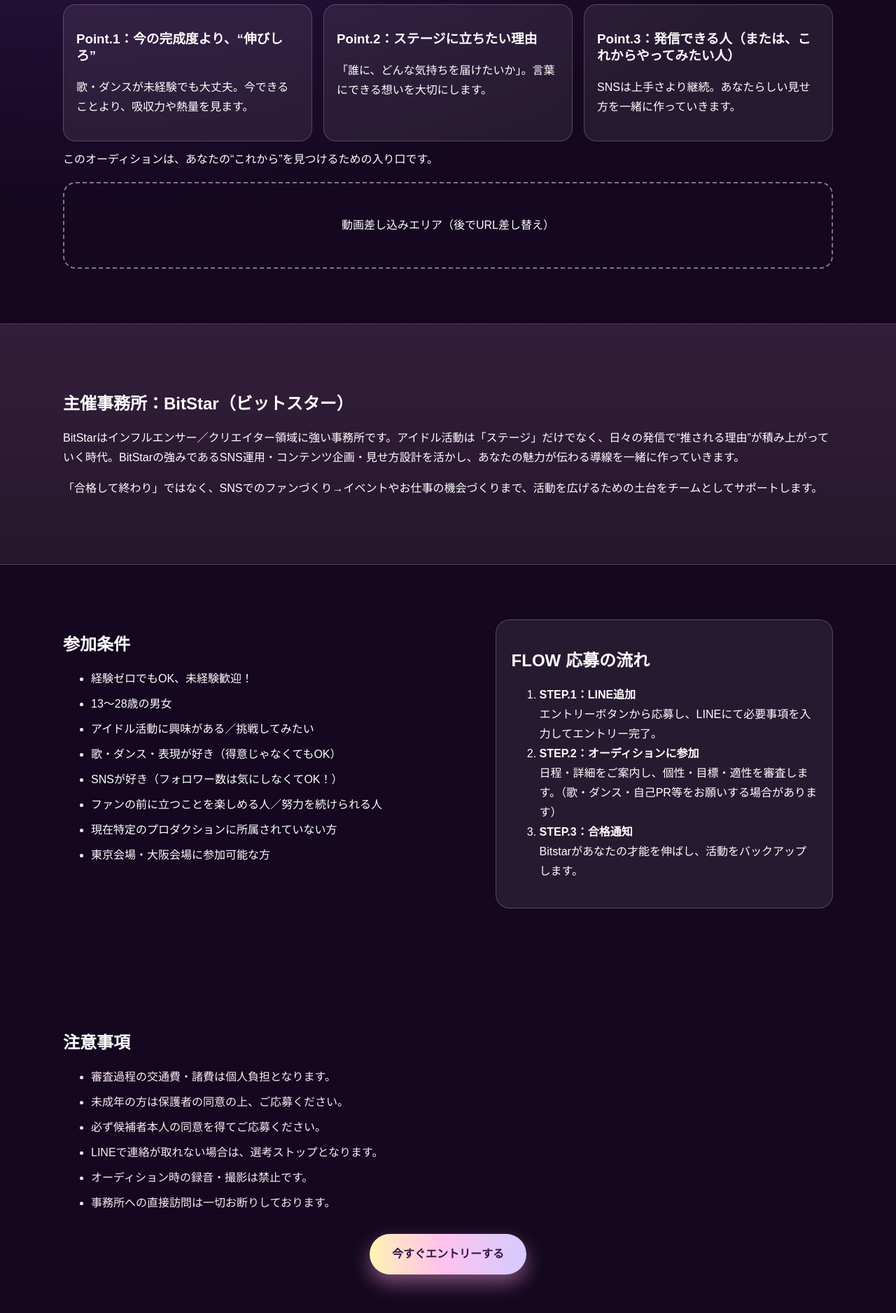
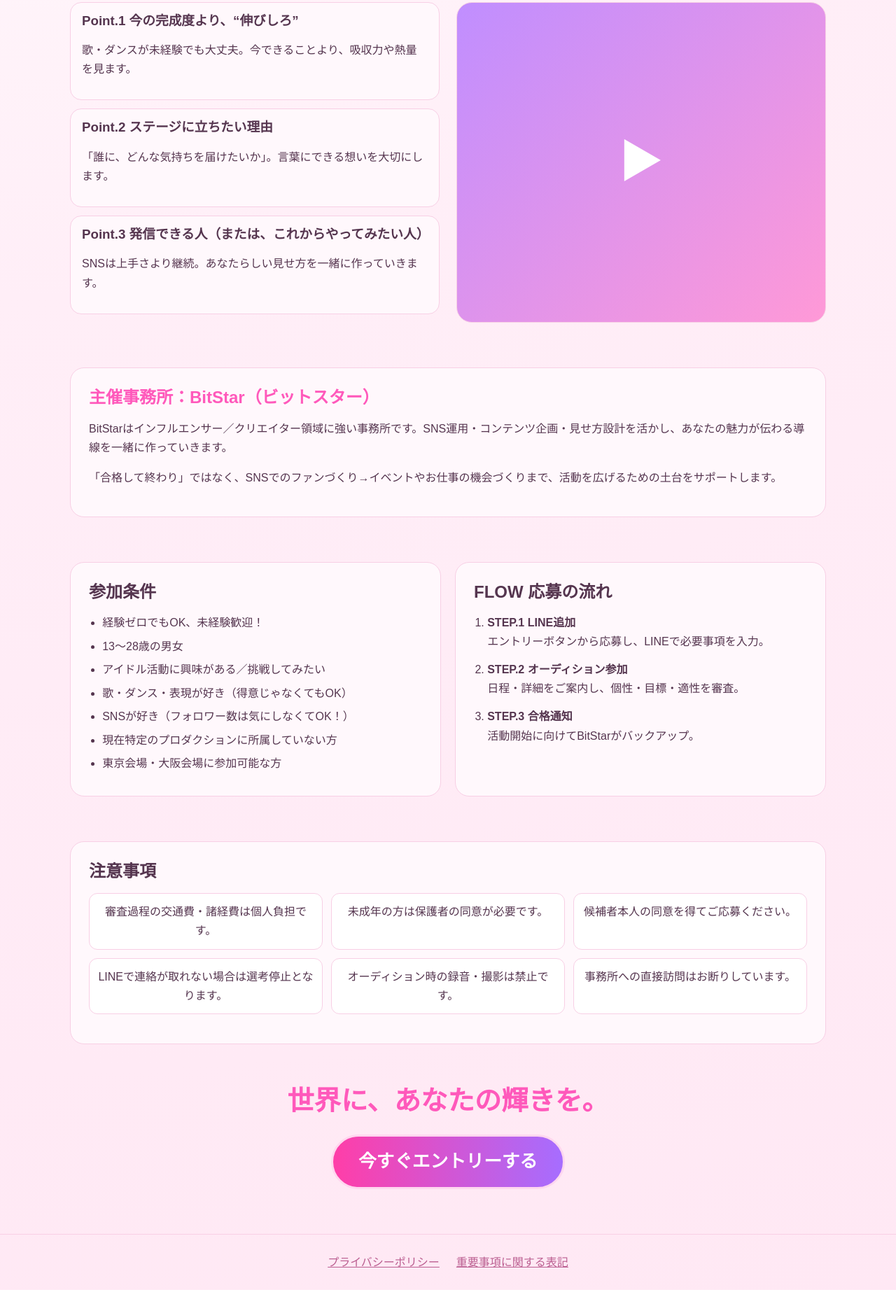
Before and after one commit to ashi40041052-eng/test, a plain HTML site: page index.html in a window 1280 px wide. Shown: the part 921-2797 px from the top of the page at 70% size. After the commit the page ends 2764 px from the top, so only its background shows below. Drawn offline with Linux system fonts and the light colour scheme.

Commit message:
Recreate idol audition landing page design

```diff
--- a/index.html
+++ b/index.html
@@ -9,70 +9,82 @@
 </head>
 <body>
   <header class="hero">
-    <div class="hero-bg-orb orb-1"></div><div class="hero-bg-orb orb-2"></div>
+    <div class="hero-overlay"></div>
     <div class="container hero-inner">
       <div class="hero-copy">
-        <p class="eyebrow">BITSTAR IDOL AUDITION 2026</p>
         <h1>なりたい自分に、<br>会いにいこう。</h1>
-        <p class="alt-copy">恋みたいな日々、はじめよう。<br>恋みたいな夢を、はじめよう。<br>一度きりの人生。あなたは何を選ぶ？</p>
-        <p class="note">13～28歳対象／参加費無料／応募者全員面談／経験不問</p>
+        <p class="sub">アイドルオーディション</p>
+        <ul class="hero-badges">
+          <li>13〜28歳対象</li>
+          <li>参加費無料</li>
+          <li>応募者全員面談</li>
+          <li>経験不問</li>
+        </ul>
         <a class="cta" href="#entry">今すぐエントリーする</a>
       </div>
-      <div class="hero-visual" aria-label="アイドルイメージ">
-        <div class="photo photo-main">メインビジュアル差し替え</div>
-        <div class="photo photo-sub">サブビジュアル差し替え</div>
-      </div>
+      <div class="hero-image" aria-label="ライブ風ビジュアル"></div>
     </div>
   </header>
 
   <main>
-    <section class="section container">
+    <section class="section container about">
+      <p class="about-kicker">ABOUT</p>
       <h2>このオーディションで見ていること</h2>
       <p class="lead">うまいかどうか、よりも「光るもの」を見たい。</p>
-      <div class="cards">
-        <article class="card"><h3>Point.1：今の完成度より、“伸びしろ”</h3><p>歌・ダンスが未経験でも大丈夫。今できることより、吸収力や熱量を見ます。</p></article>
-        <article class="card"><h3>Point.2：ステージに立ちたい理由</h3><p>「誰に、どんな気持ちを届けたいか」。言葉にできる想いを大切にします。</p></article>
-        <article class="card"><h3>Point.3：発信できる人（または、これからやってみたい人）</h3><p>SNSは上手さより継続。あなたらしい見せ方を一緒に作っていきます。</p></article>
-      </div>
-      <p class="closing">このオーディションは、あなたの“これから”を見つけるための入り口です。</p>
-      <div class="video-placeholder">動画差し込みエリア（後でURL差し替え）</div>
-    </section>
-
-    <section class="section band">
-      <div class="container">
-        <h2>主催事務所：BitStar（ビットスター）</h2>
-        <p>BitStarはインフルエンサー／クリエイター領域に強い事務所です。アイドル活動は「ステージ」だけでなく、日々の発信で“推される理由”が積み上がっていく時代。BitStarの強みであるSNS運用・コンテンツ企画・見せ方設計を活かし、あなたの魅力が伝わる導線を一緒に作っていきます。</p>
-        <p>「合格して終わり」ではなく、SNSでのファンづくり→イベントやお仕事の機会づくりまで、活動を広げるための土台をチームとしてサポートします。</p>
+      <div class="about-grid">
+        <div>
+          <article class="point"><h3>Point.1 今の完成度より、“伸びしろ”</h3><p>歌・ダンスが未経験でも大丈夫。今できることより、吸収力や熱量を見ます。</p></article>
+          <article class="point"><h3>Point.2 ステージに立ちたい理由</h3><p>「誰に、どんな気持ちを届けたいか」。言葉にできる想いを大切にします。</p></article>
+          <article class="point"><h3>Point.3 発信できる人（または、これからやってみたい人）</h3><p>SNSは上手さより継続。あなたらしい見せ方を一緒に作っていきます。</p></article>
+        </div>
+        <div class="video-card">▶</div>
       </div>
     </section>
 
-    <section class="section container two-col">
-      <div>
+    <section class="section container panel organizer">
+      <h2>主催事務所：BitStar（ビットスター）</h2>
+      <p>BitStarはインフルエンサー／クリエイター領域に強い事務所です。SNS運用・コンテンツ企画・見せ方設計を活かし、あなたの魅力が伝わる導線を一緒に作っていきます。</p>
+      <p>「合格して終わり」ではなく、SNSでのファンづくり→イベントやお仕事の機会づくりまで、活動を広げるための土台をサポートします。</p>
+    </section>
+
+    <section class="section container info-grid">
+      <div class="panel">
         <h2>参加条件</h2>
         <ul class="list">
-          <li>経験ゼロでもOK、未経験歓迎！</li><li>13～28歳の男女</li><li>アイドル活動に興味がある／挑戦してみたい</li>
-          <li>歌・ダンス・表現が好き（得意じゃなくてもOK）</li><li>SNSが好き（フォロワー数は気にしなくてOK！）</li>
-          <li>ファンの前に立つことを楽しめる人／努力を続けられる人</li><li>現在特定のプロダクションに所属されていない方</li><li>東京会場・大阪会場に参加可能な方</li>
+          <li>経験ゼロでもOK、未経験歓迎！</li>
+          <li>13〜28歳の男女</li>
+          <li>アイドル活動に興味がある／挑戦してみたい</li>
+          <li>歌・ダンス・表現が好き（得意じゃなくてもOK）</li>
+          <li>SNSが好き（フォロワー数は気にしなくてOK！）</li>
+          <li>現在特定のプロダクションに所属していない方</li>
+          <li>東京会場・大阪会場に参加可能な方</li>
         </ul>
       </div>
-      <div class="soft-panel">
+      <div class="panel flow">
         <h2>FLOW 応募の流れ</h2>
         <ol>
-          <li><strong>STEP.1：LINE追加</strong><br>エントリーボタンから応募し、LINEにて必要事項を入力してエントリー完了。</li>
-          <li><strong>STEP.2：オーディションに参加</strong><br>日程・詳細をご案内し、個性・目標・適性を審査します。（歌・ダンス・自己PR等をお願いする場合があります）</li>
-          <li><strong>STEP.3：合格通知</strong><br>Bitstarがあなたの才能を伸ばし、活動をバックアップします。</li>
+          <li><strong>STEP.1 LINE追加</strong><br>エントリーボタンから応募し、LINEで必要事項を入力。</li>
+          <li><strong>STEP.2 オーディション参加</strong><br>日程・詳細をご案内し、個性・目標・適性を審査。</li>
+          <li><strong>STEP.3 合格通知</strong><br>活動開始に向けてBitStarがバックアップ。</li>
         </ol>
       </div>
     </section>
 
-    <section class="section container">
+    <section class="section container panel">
       <h2>注意事項</h2>
-      <ul class="list caution">
-        <li>審査過程の交通費・諸費は個人負担となります。</li><li>未成年の方は保護者の同意の上、ご応募ください。</li>
-        <li>必ず候補者本人の同意を得てご応募ください。</li><li>LINEで連絡が取れない場合は、選考ストップとなります。</li>
-        <li>オーディション時の録音・撮影は禁止です。</li><li>事務所への直接訪問は一切お断りしております。</li>
+      <ul class="caution-grid">
+        <li>審査過程の交通費・諸経費は個人負担です。</li>
+        <li>未成年の方は保護者の同意が必要です。</li>
+        <li>候補者本人の同意を得てご応募ください。</li>
+        <li>LINEで連絡が取れない場合は選考停止となります。</li>
+        <li>オーディション時の録音・撮影は禁止です。</li>
+        <li>事務所への直接訪問はお断りしています。</li>
       </ul>
-      <div id="entry" class="entry-box"><a class="cta" href="https://lin.ee/xxxxxxxx" target="_blank" rel="noopener">今すぐエントリーする</a></div>
+    </section>
+
+    <section id="entry" class="entry container">
+      <p>世界に、あなたの輝きを。</p>
+      <a class="cta" href="https://lin.ee/xxxxxxxx" target="_blank" rel="noopener">今すぐエントリーする</a>
     </section>
   </main>
 
--- a/styles.css
+++ b/styles.css
@@ -1,15 +1,81 @@
-:root{--bg:#14071f;--ink:#fff;--pink:#ff5bc8;--violet:#8d6bff;--gold:#ffe8bf;--panel:rgba(255,255,255,.08)}
-*{box-sizing:border-box}body{margin:0;font-family:"Hiragino Kaku Gothic ProN","Yu Gothic",sans-serif;color:var(--ink);background:radial-gradient(circle at 10% -10%,#5a2c89 0%,#14071f 45%),#14071f;line-height:1.75}
-.container{width:min(1100px,92%);margin:auto}.section{padding:78px 0}h1,h2,h3{line-height:1.3}
-.hero{position:relative;overflow:hidden;padding:36px 0 70px;background:linear-gradient(140deg,#2b104b,#3d1b6b 38%,#64287d 68%,#9a54c8)}
-.hero-inner{display:grid;grid-template-columns:1fr 1fr;gap:34px;align-items:center}.eyebrow{letter-spacing:.2em;font-size:.86rem;color:#fbd8ff}.hero h1{font-size:clamp(2.2rem,5vw,4.4rem);margin:.2em 0 .3em;text-shadow:0 10px 30px rgba(0,0,0,.35)}.alt-copy{margin:0 0 14px}.note{font-size:.95rem;color:#fff8ff}
-.hero-bg-orb{position:absolute;border-radius:50%;filter:blur(4px);opacity:.55}.orb-1{width:320px;height:320px;background:#ffc0ef;top:-80px;right:8%}.orb-2{width:280px;height:280px;background:#ffe1a8;bottom:20px;left:-100px}
-.hero-visual{position:relative;min-height:620px}.photo{position:absolute;border-radius:30px;border:2px solid rgba(255,255,255,.35);box-shadow:0 25px 50px rgba(14,0,25,.45);display:grid;place-items:center;font-weight:700}
-.photo-main{inset:0 40px 60px 0;background:radial-gradient(circle at 45% 25%,#ffeaff,#dab6ff 45%,#b57cff)}.photo-sub{width:52%;height:46%;right:0;bottom:0;background:radial-gradient(circle at 20% 20%,#fff4e0,#ffd8b8 50%,#f0a9ff)}
-.cta{display:inline-block;text-decoration:none;color:#301246;background:linear-gradient(90deg,#fff3b3,#ffc2ec 45%,#d4cbff);padding:15px 32px;border-radius:999px;font-weight:900;box-shadow:0 12px 28px rgba(255,170,233,.45)}
-.lead{font-size:1.18rem;color:#ffe7f7}.cards{display:grid;grid-template-columns:repeat(3,minmax(0,1fr));gap:16px}.card{background:var(--panel);border:1px solid rgba(255,255,255,.2);border-radius:18px;padding:18px;backdrop-filter:blur(5px)}
-.video-placeholder{margin-top:18px;padding:46px;border:2px dashed rgba(255,255,255,.45);border-radius:18px;text-align:center}.closing{margin-top:12px}
-.band{background:linear-gradient(180deg,rgba(255,180,244,.13),rgba(255,230,188,.08));border-top:1px solid rgba(255,255,255,.15);border-bottom:1px solid rgba(255,255,255,.15)}
-.two-col{display:grid;grid-template-columns:1.1fr .9fr;gap:28px}.soft-panel{background:var(--panel);border:1px solid rgba(255,255,255,.2);border-radius:20px;padding:22px}.list li{margin:8px 0}.caution li{color:#ffe9f4}
-.entry-box{text-align:center;margin-top:30px}.footer{padding:28px 12px;text-align:center;border-top:1px solid rgba(255,255,255,.15)}.footer a{color:#f6e8ff;margin:0 14px}
-@media (max-width:900px){.hero-inner,.two-col{grid-template-columns:1fr}.hero-visual{min-height:500px}.cards{grid-template-columns:1fr}}
+:root {
+  --bg: #ffeef7;
+  --panel: #fff8fc;
+  --ink: #55354f;
+  --pink: #ff59bb;
+  --pink-strong: #ff3ea8;
+  --violet: #a66dff;
+  --line: #f8cfe5;
+}
+* { box-sizing: border-box; }
+body {
+  margin: 0;
+  font-family: "Hiragino Kaku Gothic ProN", "Yu Gothic", sans-serif;
+  color: var(--ink);
+  background: radial-gradient(circle at 10% 0%, #fff 0, #ffeef7 45%, #ffe8f4 100%);
+  line-height: 1.7;
+}
+.container { width: min(1080px, 92%); margin: auto; }
+.section { padding: 64px 0; }
+h1, h2, h3 { line-height: 1.3; margin: 0 0 .6em; }
+
+.hero {
+  position: relative;
+  overflow: hidden;
+  background: linear-gradient(135deg, #ff9cd6 0%, #ff78c8 35%, #be88ff 100%);
+  color: #fff;
+}
+.hero-overlay {
+  position: absolute; inset: 0;
+  background: radial-gradient(circle at 80% 20%, rgba(255,255,255,.45), transparent 40%), radial-gradient(circle at 20% 10%, rgba(255,255,255,.3), transparent 32%);
+}
+.hero-inner { position: relative; padding: 52px 0; display: grid; grid-template-columns: 1fr .9fr; gap: 24px; align-items: center; }
+.hero h1 { font-size: clamp(2.2rem, 6vw, 4.8rem); text-shadow: 0 10px 22px rgba(126, 36, 97, .4); }
+.sub { font-size: clamp(1.1rem, 2vw, 2rem); font-weight: 700; margin-bottom: 14px; }
+.hero-badges { display: flex; flex-wrap: wrap; gap: 10px; padding: 0; margin: 0 0 22px; list-style: none; }
+.hero-badges li { background: rgba(255,255,255,.9); color: #f947af; border-radius: 999px; padding: 8px 14px; font-weight: 700; font-size: .9rem; }
+.hero-image { min-height: 430px; border-radius: 28px; border: 2px solid rgba(255,255,255,.55); background: radial-gradient(circle at 30% 20%, #ffdff2, #ffc3e9 35%, #be95ff); box-shadow: 0 18px 40px rgba(126, 36, 97, .35); }
+
+.cta {
+  display: inline-block;
+  text-decoration: none;
+  color: #fff;
+  background: linear-gradient(90deg, var(--pink-strong), var(--violet));
+  border: 3px solid #ffd7ef;
+  border-radius: 999px;
+  padding: 14px 36px;
+  font-weight: 800;
+  font-size: clamp(1.05rem, 2vw, 1.7rem);
+}
+
+.about { text-align: center; }
+.about-kicker { letter-spacing: .12em; color: #e9bdd5; font-size: clamp(2.2rem, 6vw, 3.8rem); margin: 0; font-weight: 800; }
+.lead { font-size: 1.25rem; }
+.about-grid { margin-top: 24px; display: grid; grid-template-columns: 1fr 1fr; gap: 24px; text-align: left; }
+.point { background: var(--panel); border: 1px solid var(--line); border-radius: 16px; padding: 14px 16px; margin-bottom: 12px; }
+.video-card { border-radius: 22px; border: 1px solid var(--line); min-height: 320px; display: grid; place-items: center; font-size: 4rem; color: #fff; background: linear-gradient(135deg, #c08eff, #ff99d7); }
+
+.panel { background: var(--panel); border: 1px solid var(--line); border-radius: 20px; padding: 26px; }
+.organizer h2 { color: var(--pink); }
+.info-grid { display: grid; grid-template-columns: 1fr 1fr; gap: 20px; }
+.list { padding-left: 1.2rem; margin: 0; }
+.list li { margin: .4rem 0; }
+.flow ol { margin: 0; padding-left: 1.2rem; }
+.flow li { margin-bottom: .8rem; }
+
+.caution-grid { display: grid; grid-template-columns: repeat(3, minmax(0, 1fr)); gap: 12px; list-style: none; padding: 0; }
+.caution-grid li { background: #fff; border: 1px solid var(--line); border-radius: 12px; padding: 12px; text-align: center; }
+
+.entry { text-align: center; padding: 48px 0 64px; }
+.entry p { font-size: clamp(1.4rem, 3vw, 2.6rem); color: var(--pink); font-weight: 700; margin: 0 0 16px; }
+.footer { text-align: center; padding: 26px 12px; border-top: 1px solid var(--line); }
+.footer a { color: #bb5f91; margin: 0 12px; }
+
+@media (max-width: 900px) {
+  .hero-inner, .about-grid, .info-grid { grid-template-columns: 1fr; }
+  .hero-image { min-height: 320px; }
+  .caution-grid { grid-template-columns: 1fr 1fr; }
+}
+@media (max-width: 560px) {
+  .caution-grid { grid-template-columns: 1fr; }
+}
```
